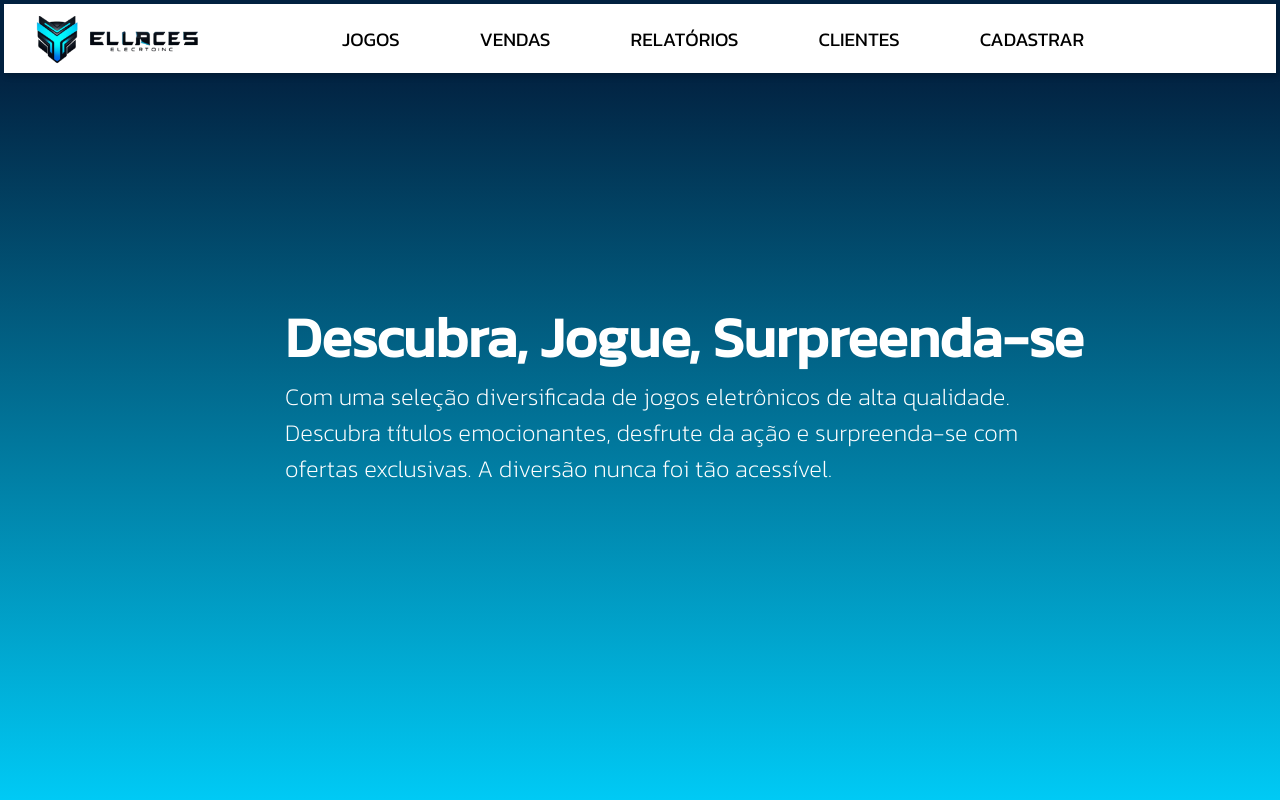
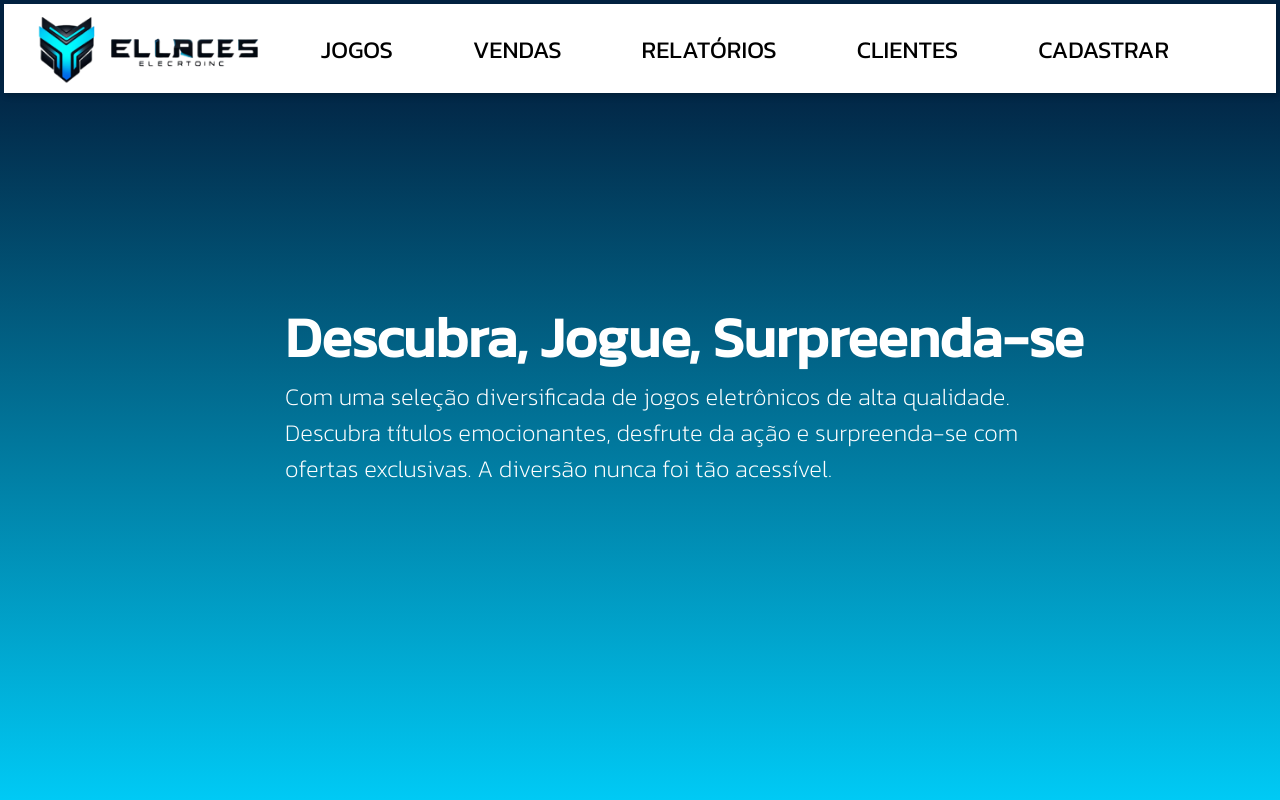
Before and after one commit to IgMiras/LojaDeJogos, a Next.js app in the folder frontend/: page / in a window 1280 px wide. Shown: the top 800 px of the page. Built offline with nearby package versions, Linux system fonts and the light colour scheme.

Commit message:
detalhe na navbar

```diff
--- a/frontend/src/components/Navbar/index.js
+++ b/frontend/src/components/Navbar/index.js
@@ -35,7 +35,7 @@ export const NavBar = () => {
               <Itens>
                 <Trigger> JOGOS</Trigger>
 
-                <ConteudoPopupComponent width="350px" top="45px" left="130px">
+                <ConteudoPopupComponent width="350px" top="45px" left="70px">
                   <ul>
                     <li onClick={() => router.push("/")}>Todos os jogos</li>
                     <li onClick={() => router.push("/")}>Avaliar</li>
@@ -48,7 +48,7 @@ export const NavBar = () => {
               <Itens>
                 <Trigger> RELATÓRIOS</Trigger>
 
-                <ConteudoPopupComponent width="500px" top="45px" left="440px">
+                <ConteudoPopupComponent width="500px" top="45px" left="390px">
                   <SubContent>
                     <ul>
                       <TriggerSub> Jogos</TriggerSub>
@@ -104,7 +104,7 @@ export const NavBar = () => {
               </Itens>
               <Itens>
                 <Trigger> CADASTRAR</Trigger>
-                <ConteudoPopupComponent width="350px" top="45px" left="816px">
+                <ConteudoPopupComponent width="350px" top="45px" left="790px">
                   <ul>
                     <li>Cliente</li>
                     <li>Gerente</li>
--- a/frontend/src/components/Navbar/style.tsx
+++ b/frontend/src/components/Navbar/style.tsx
@@ -24,7 +24,7 @@ export const Container = styled.div`
   box-shadow: 2px 3px 6px 0px rgba(0, 0, 0, 0.21);
 
   #img {
-    width: 15%;
+    width: 20%;
     height: auto;
     padding: 0.5rem;
     margin-left: 1.5%;
@@ -95,7 +95,7 @@ export const Itens = styled(NavigationMenu.Item)`
 
 export const Link = styled(NavigationMenu.Link)`
   text-decoration: none;
-  font-size: 1.2rem;
+  font-size: 1.5rem;
   display: flex;
   flex-direction: row;
   font-weight: 500;
@@ -110,7 +110,7 @@ export const Link = styled(NavigationMenu.Link)`
 export const Trigger = styled(NavigationMenu.Trigger)`
   background-color: white;
   border: none;
-  font-size: 1.2rem;
+  font-size: 1.5rem;
   color: black;
   cursor: pointer;
   position: relative;
--- a/frontend/src/components/NavbarComponent/style.jsx
+++ b/frontend/src/components/NavbarComponent/style.jsx
@@ -43,7 +43,7 @@ export const ConteudoPopupComponent = styled(NavigationMenu.Content)`
     padding: 10px 10px 10px 10px;
     line-height: 30px;
     color: white;
-    font-weight: 500;
+    font-weight: 200;
     border-radius: 2px 0.5rem 0.5rem 0.5rem;
     align-items: left;
 
```
